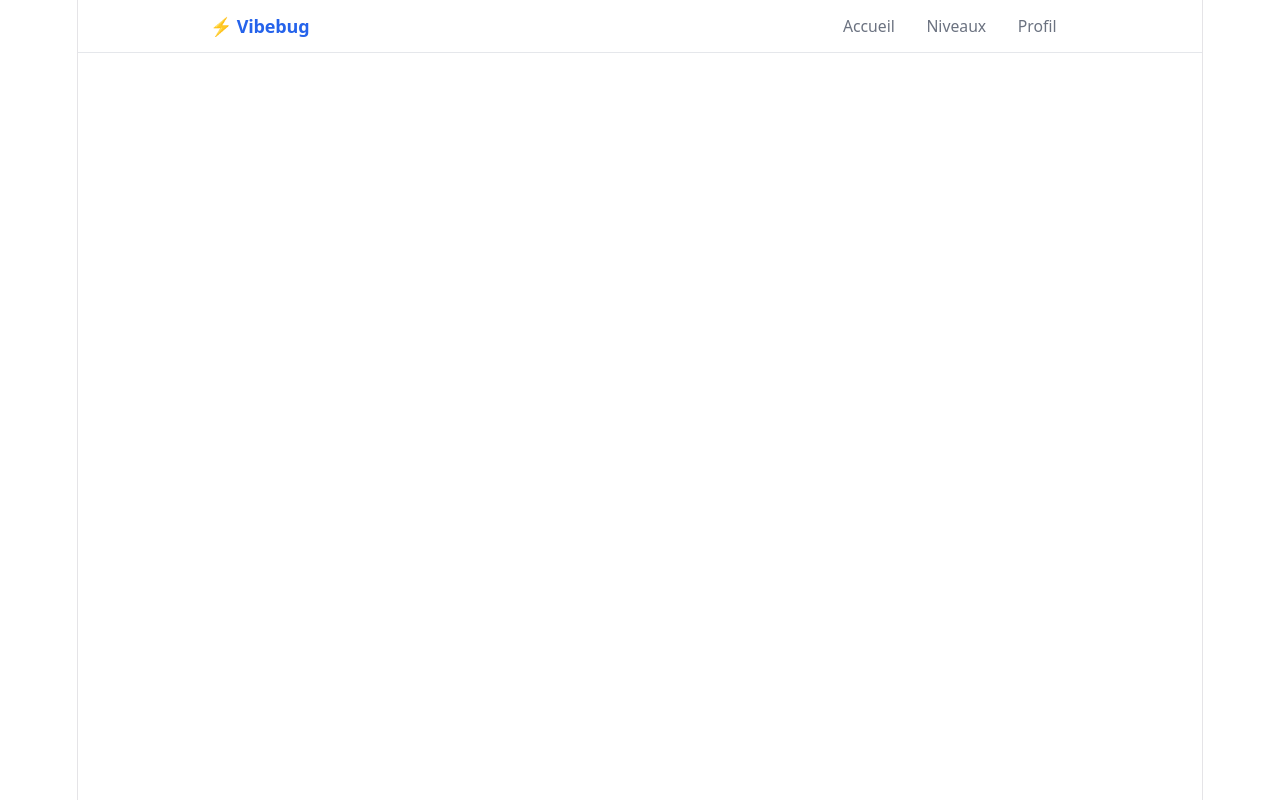
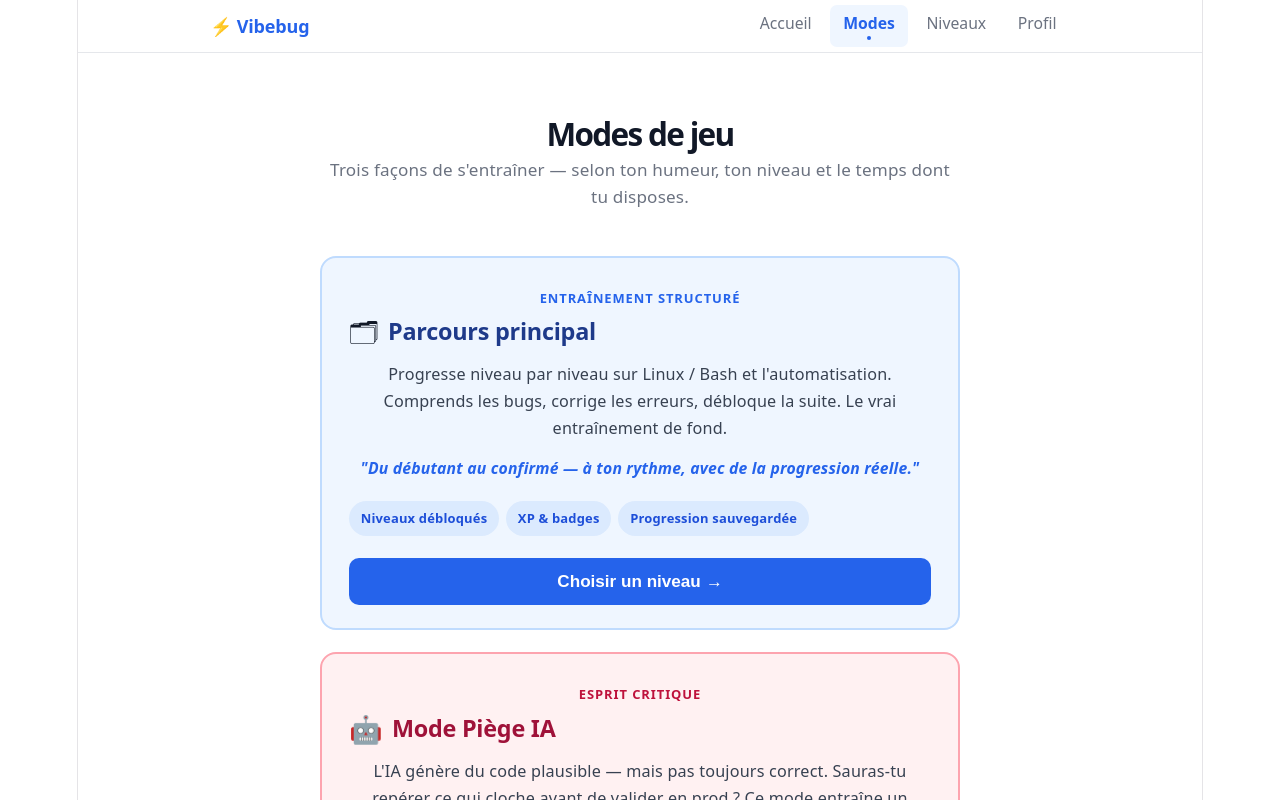
Before and after one commit to liabra/vibebug, a React (Vite) app: page /modes in a window 1280 px wide. Shown: the top 800 px of the page. Built offline with nearby package versions, Linux system fonts and the light colour scheme.

Commit message:
Add dedicated game modes page for training paths

```diff
--- a/src/App.jsx
+++ b/src/App.jsx
@@ -1,5 +1,6 @@
 import { BrowserRouter, Routes, Route } from 'react-router-dom'
 import HomePage from './pages/HomePage'
+import ModesPage from './pages/ModesPage'
 import LevelsPage from './pages/LevelsPage'
 import AutoLevelsPage from './pages/AutoLevelsPage'
 import SpeedDebugPage from './pages/SpeedDebugPage'
@@ -14,6 +15,7 @@ function App() {
       <Header />
       <Routes>
         <Route path="/" element={<HomePage />} />
+        <Route path="/modes" element={<ModesPage />} />
         <Route path="/levels" element={<LevelsPage />} />
         <Route path="/auto-levels" element={<AutoLevelsPage />} />
         <Route path="/challenge/:levelId" element={<ChallengePage />} />
--- a/src/components/Header.jsx
+++ b/src/components/Header.jsx
@@ -2,6 +2,7 @@ import { useLocation, useNavigate } from 'react-router-dom'
 
 const NAV_LINKS = [
   { label: 'Accueil', path: '/' },
+  { label: 'Modes',   path: '/modes' },
   { label: 'Niveaux', path: '/levels' },
   { label: 'Profil',  path: '/profile' },
 ]
--- /dev/null
+++ b/src/pages/ModesPage.jsx
@@ -0,0 +1,228 @@
+import { useNavigate } from 'react-router-dom'
+
+const MODES = [
+  {
+    id: 'parcours',
+    eyebrow: 'Entraînement structuré',
+    icon: '🗂',
+    title: 'Parcours principal',
+    desc: "Progresse niveau par niveau sur Linux / Bash et l'automatisation. Comprends les bugs, corrige les erreurs, débloque la suite. Le vrai entraînement de fond.",
+    promise: 'Du débutant au confirmé — à ton rythme, avec de la progression réelle.',
+    tags: ['Niveaux débloqués', 'XP & badges', 'Progression sauvegardée'],
+    btn: 'Choisir un niveau →',
+    path: '/levels',
+    theme: {
+      bg: '#eff6ff',
+      border: '#bfdbfe',
+      eyebrowColor: '#2563eb',
+      titleColor: '#1e3a8a',
+      tagBg: '#dbeafe',
+      tagColor: '#1d4ed8',
+      btnBg: '#2563eb',
+    },
+  },
+  {
+    id: 'ai',
+    eyebrow: 'Esprit critique',
+    icon: '🤖',
+    title: 'Mode Piège IA',
+    desc: "L'IA génère du code plausible — mais pas toujours correct. Sauras-tu repérer ce qui cloche avant de valider en prod ? Ce mode entraîne un réflexe rare : douter au bon moment.",
+    promise: "Deviens le dernier rempart entre le code IA et la prod.",
+    tags: ['Code généré par IA', '+15 XP / bonne réponse', 'Badge Détecteur d\'illusions'],
+    btn: 'Lancer le mode →',
+    path: '/challenge/ai',
+    theme: {
+      bg: '#fff1f2',
+      border: '#fda4af',
+      eyebrowColor: '#be123c',
+      titleColor: '#9f1239',
+      tagBg: '#ffe4e6',
+      tagColor: '#be123c',
+      btnBg: '#be123c',
+    },
+  },
+  {
+    id: 'speed',
+    eyebrow: 'Réflexes',
+    icon: '⚡',
+    title: 'Speed Debug',
+    desc: '5 missions. 15 secondes chacune. Le timer tourne, pas le temps d\'analyser à fond — fais confiance à ce que tu as appris. Idéal pour tester ses acquis sous pression.',
+    promise: 'Réflexe + précision = bon développeur.',
+    tags: ['5 questions', '15 s / question', 'Bonus vitesse'],
+    btn: 'Lancer la session →',
+    path: '/speed',
+    theme: {
+      bg: '#fffbeb',
+      border: '#fcd34d',
+      eyebrowColor: '#d97706',
+      titleColor: '#92400e',
+      tagBg: '#fef3c7',
+      tagColor: '#b45309',
+      btnBg: '#d97706',
+    },
+  },
+]
+
+export default function ModesPage() {
+  const navigate = useNavigate()
+
+  return (
+    <div style={styles.page}>
+      <div style={styles.header}>
+        <h1 style={styles.heading}>Modes de jeu</h1>
+        <p style={styles.sub}>
+          Trois façons de s'entraîner — selon ton humeur, ton niveau et le temps dont tu disposes.
+        </p>
+      </div>
+
+      <div style={styles.cards}>
+        {MODES.map((mode) => (
+          <div
+            key={mode.id}
+            style={{
+              ...styles.card,
+              background: mode.theme.bg,
+              borderColor: mode.theme.border,
+            }}
+          >
+            <div style={styles.cardTop}>
+              <span style={{ ...styles.eyebrow, color: mode.theme.eyebrowColor }}>
+                {mode.eyebrow}
+              </span>
+              <div style={styles.titleRow}>
+                <span style={styles.icon}>{mode.icon}</span>
+                <h2 style={{ ...styles.title, color: mode.theme.titleColor }}>{mode.title}</h2>
+              </div>
+            </div>
+
+            <p style={styles.desc}>{mode.desc}</p>
+
+            <p style={{ ...styles.promise, color: mode.theme.eyebrowColor }}>
+              "{mode.promise}"
+            </p>
+
+            <div style={styles.tags}>
+              {mode.tags.map((tag) => (
+                <span
+                  key={tag}
+                  style={{
+                    ...styles.tag,
+                    background: mode.theme.tagBg,
+                    color: mode.theme.tagColor,
+                  }}
+                >
+                  {tag}
+                </span>
+              ))}
+            </div>
+
+            <button
+              onClick={() => navigate(mode.path)}
+              style={{ ...styles.btn, background: mode.theme.btnBg }}
+            >
+              {mode.btn}
+            </button>
+          </div>
+        ))}
+      </div>
+    </div>
+  )
+}
+
+const styles = {
+  page: {
+    maxWidth: '640px',
+    margin: '0 auto',
+    padding: '2rem 1rem 4rem',
+    fontFamily: 'system-ui, sans-serif',
+    color: '#111827',
+  },
+  header: {
+    textAlign: 'center',
+    marginBottom: '2.5rem',
+  },
+  heading: {
+    fontSize: '1.75rem',
+    fontWeight: '800',
+    color: '#111827',
+    marginBottom: '0.5rem',
+  },
+  sub: {
+    fontSize: '0.95rem',
+    color: '#6b7280',
+    lineHeight: 1.6,
+    margin: 0,
+  },
+  cards: {
+    display: 'flex',
+    flexDirection: 'column',
+    gap: '1.25rem',
+  },
+  card: {
+    border: '2px solid',
+    borderRadius: '16px',
+    padding: '1.5rem 1.5rem 1.25rem',
+  },
+  cardTop: {
+    marginBottom: '0.875rem',
+  },
+  eyebrow: {
+    fontSize: '0.72rem',
+    fontWeight: '800',
+    textTransform: 'uppercase',
+    letterSpacing: '0.07em',
+    display: 'block',
+    marginBottom: '0.4rem',
+  },
+  titleRow: {
+    display: 'flex',
+    alignItems: 'center',
+    gap: '0.5rem',
+  },
+  icon: {
+    fontSize: '1.5rem',
+    lineHeight: 1,
+  },
+  title: {
+    fontSize: '1.3rem',
+    fontWeight: '800',
+    margin: 0,
+  },
+  desc: {
+    fontSize: '0.9rem',
+    color: '#374151',
+    lineHeight: 1.65,
+    margin: '0 0 0.875rem',
+  },
+  promise: {
+    fontSize: '0.875rem',
+    fontWeight: '600',
+    fontStyle: 'italic',
+    margin: '0 0 1.1rem',
+    lineHeight: 1.5,
+  },
+  tags: {
+    display: 'flex',
+    flexWrap: 'wrap',
+    gap: '0.4rem',
+    marginBottom: '1.25rem',
+  },
+  tag: {
+    fontSize: '0.72rem',
+    fontWeight: '700',
+    padding: '0.25rem 0.65rem',
+    borderRadius: '999px',
+  },
+  btn: {
+    display: 'block',
+    width: '100%',
+    padding: '0.75rem',
+    color: '#fff',
+    border: 'none',
+    borderRadius: '10px',
+    fontSize: '0.95rem',
+    fontWeight: '700',
+    cursor: 'pointer',
+    textAlign: 'center',
+  },
+}
```
